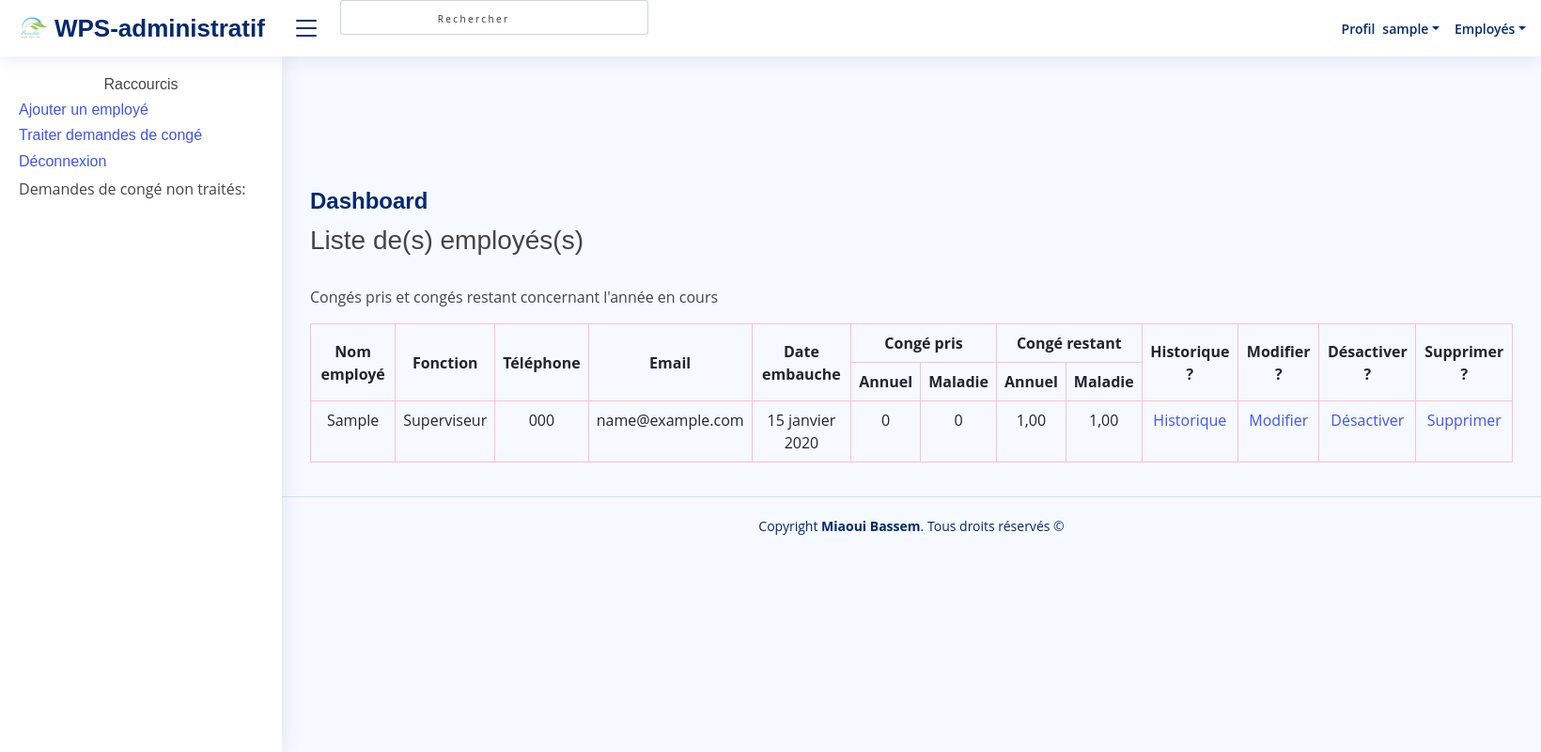
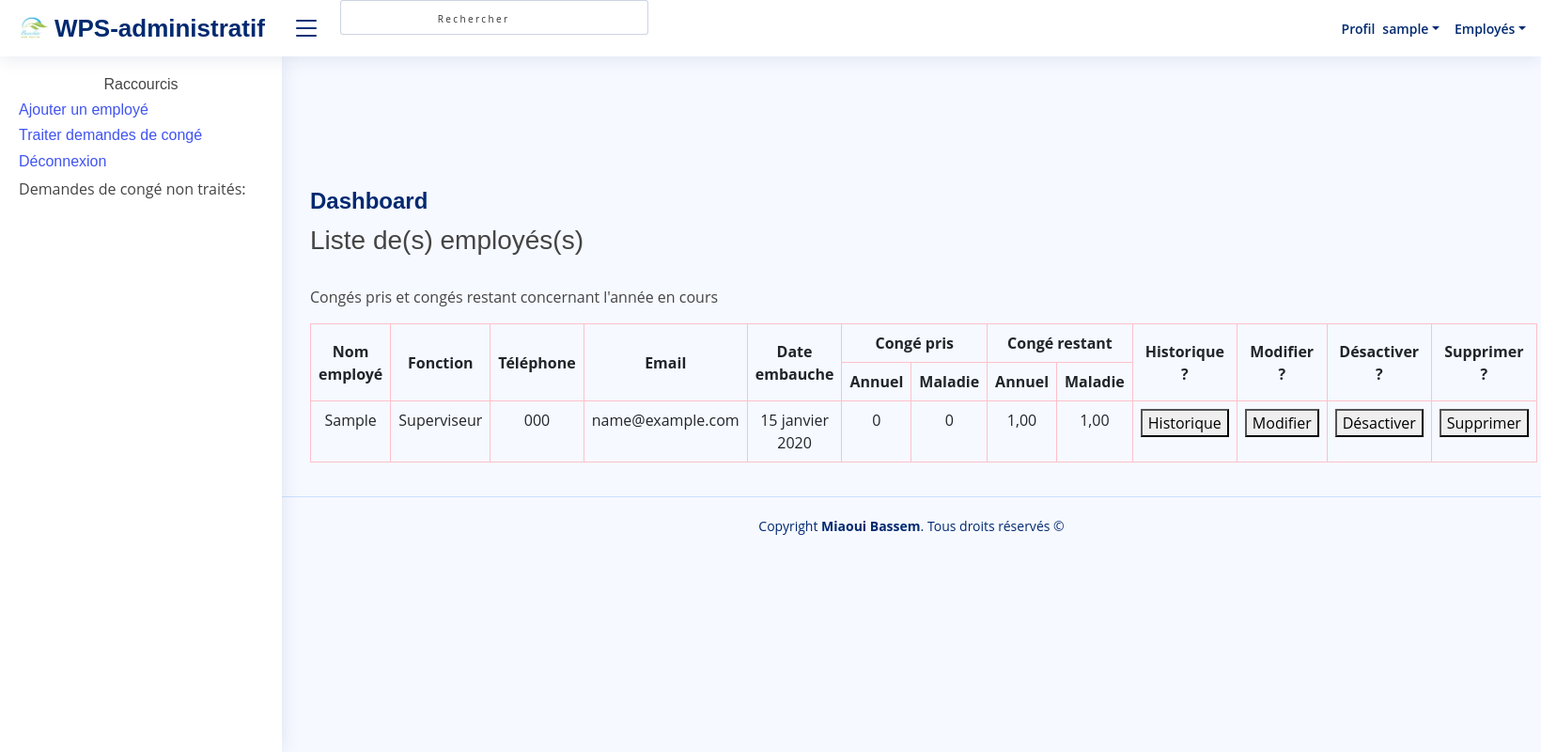
Before and after one commit to bassemWps/admi, a Django app: page /employe/liste/ in a window 1640 px wide. Shown: the whole page at 94% size. Run offline with Django 4.2, Linux system fonts and the light colour scheme; a user stored in the database is signed in; tables that the repository leaves empty hold one stand-in row (values such as "Sample post"); some libraries are stand-ins or nearby versions.

Commit message:
chg_button

```diff
--- a/admi/templates/conge_trait_dde _filtre.html
+++ b/admi/templates/conge_trait_dde _filtre.html
@@ -6,6 +6,7 @@
 <style>
     th{vertical-align:middle;}
     td,th,tr{border:solid pink;text-align:center}
+    a{display:button}
     </style>
 <div class="content">
 <p>Congés pris et congés restant concernant l'année en cours</p>
@@ -43,8 +44,8 @@
         <td>{{ab.employee.nbrEmp.last.solde_conge}}</td>
         <td>{{ab.employee.nbrEmp.last.solde_conge_maladie}}</td>
          {% if not ab.Accepte and not ab.Refuse %}
-        <td><a class="cinfirma" href="{% url 'admi:conge_repondre' ab.id 'ref' %}">Refuser</a></td>
-        <td><a class="confirma" href="{% url 'admi:conge_repondre' ab.id 'acc' %}">Accepter</a></td>
+        <td><a class="cinfirma" href="{% url 'admi:conge_repondre' ab.id 'ref' %}"><button type="button">Refuser</button></a></td>
+        <td><a class="confirma" href="{% url 'admi:conge_repondre' ab.id 'acc' %}"><button type="button">Accepter</button></a></td>
         {%endif%}
     </tr>
 
--- a/admi/templates/conge_trait_dde.html
+++ b/admi/templates/conge_trait_dde.html
@@ -41,8 +41,8 @@ td,th,tr{border:solid pink;text-align:center}
         <td>{{ab.nombre_conges_maladie}}</td>
         <td>{{ab.employee.nbrEmp.last.solde_conge}}</td>
         <td>{{ab.employee.nbrEmp.last.solde_conge_maladie}}</td>
-        <td><a class="cinfirma" href="{% url 'admi:conge_repondre' ab.id 'ref' %}">Refuser</a></td>
-        <td><a class="confirma" href="{% url 'admi:conge_repondre' ab.id 'acc' %}">Accepter</a></td>
+        <td><a class="cinfirma" href="{% url 'admi:conge_repondre' ab.id 'ref' %}"><button type="button">Refuser</button></a></td>
+        <td><a class="confirma" href="{% url 'admi:conge_repondre' ab.id 'acc' %}"><button type="button">Accepter</button></a></td>
     </tr>
 
 {% endfor %}
--- a/admi/templates/employe_list.html
+++ b/admi/templates/employe_list.html
@@ -51,10 +51,10 @@ td,th,tr{border:solid pink;text-align:center}
 <td>{{ab.nbrEmp.last.solde_conge_maladie}} </td>
 
 
-<td><a href="{% url 'admi:liste_demander_conge' ab.id %}">Historique</a></td>
-<td><a href="{% url 'admi:employe_modifier' ab.id%}">Modifier</a></td>
-<td><a href="{% url 'admi:employe_deactiver' ab.id%}">Désactiver</a></td>
-<td><a href="{% url 'admi:employe_supprimer' ab.id%}">Supprimer</a></td>
+<td><a href="{% url 'admi:liste_demander_conge' ab.id %}"><button type="button">Historique</button></a></td>
+<td><a href="{% url 'admi:employe_modifier' ab.id%}"><button type="button">Modifier</button></a></td>
+<td><a href="{% url 'admi:employe_deactiver' ab.id%}"><button type="button">Désactiver</button></a></td>
+<td><a href="{% url 'admi:employe_supprimer' ab.id%}"><button type="button">Supprimer</button></a></td>
 
 </tr>
 {% endfor %}
```
